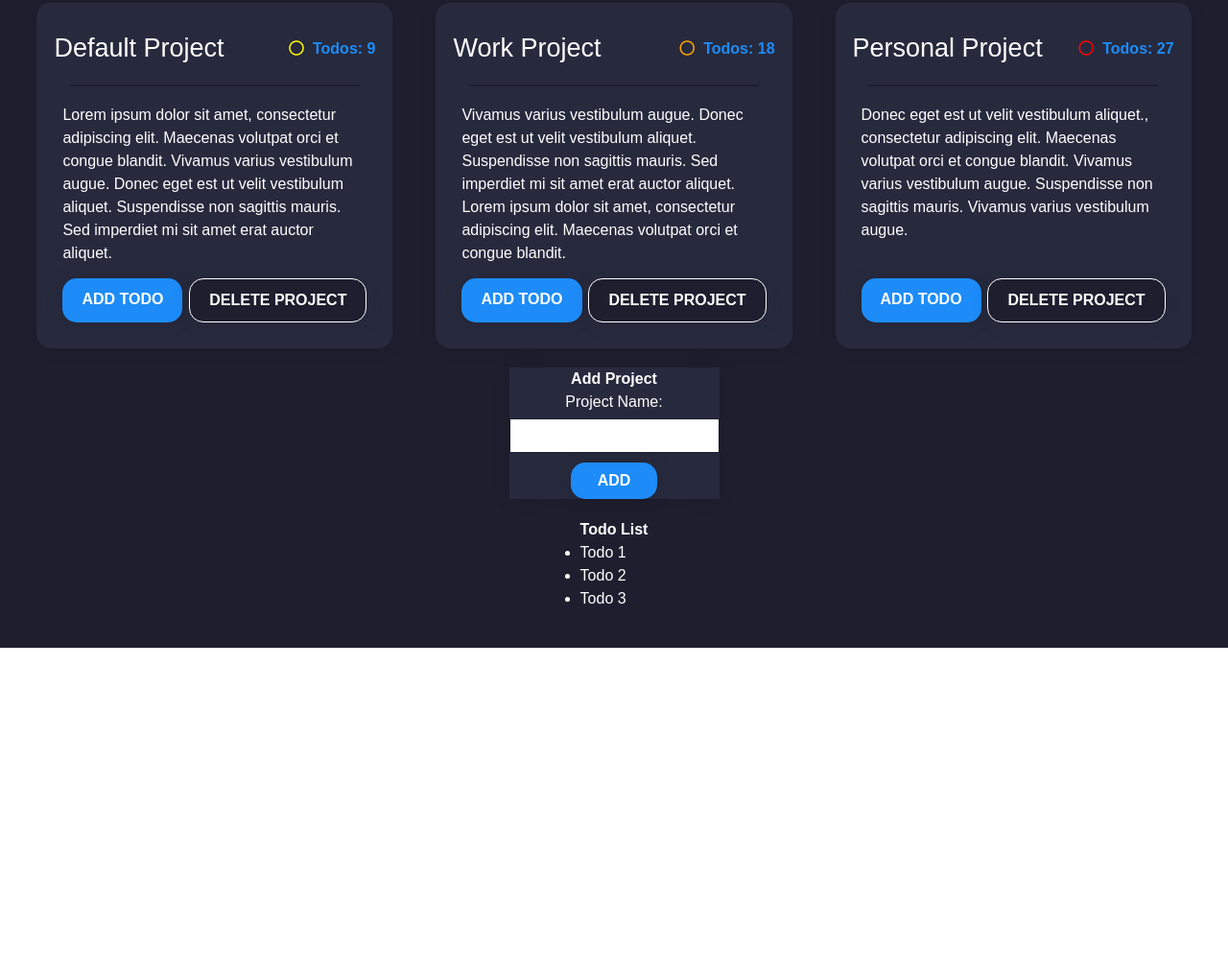
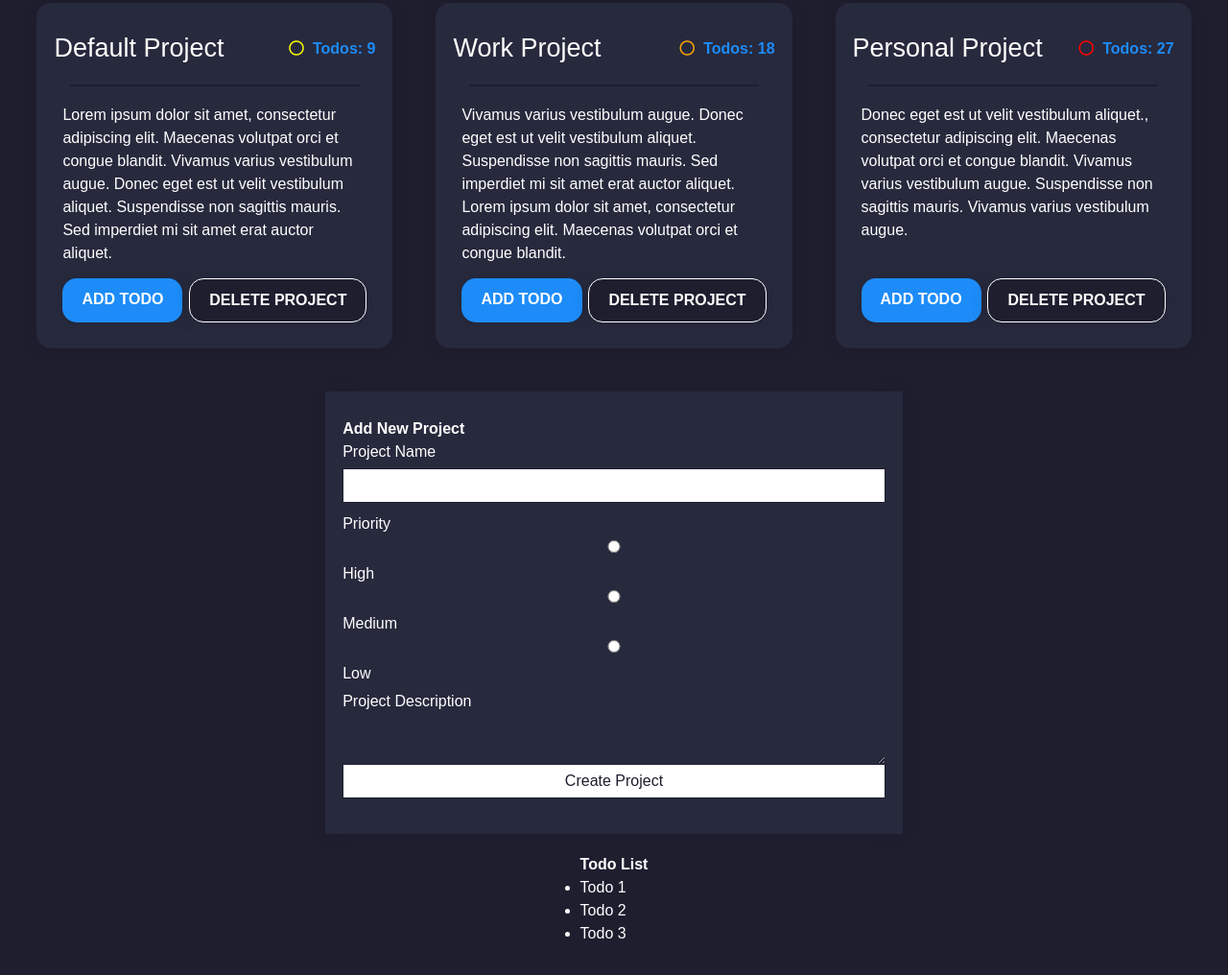
Before and after one commit to ksh009/top-todo-application, a plain HTML site: page index.html in a window 1280 px wide. Shown: the part 612-1628 px from the top of the page at 96% size. Before the commit the page ends 1287 px from the top, so only its background shows below. Drawn offline with Linux system fonts and the light colour scheme.

Commit message:
Initial form styles

```diff
--- a/index.html
+++ b/index.html
@@ -170,12 +170,23 @@
 					</div>
 				</div>
 			</div>
-			<form id="add-project-form">
-				<h2>Add Project</h2>
-				<label for="project-name">Project Name:</label>
-				<input type="text" id="project-name" name="project-name" />
-				<button type="submit">Add</button>
-			</form>
+			<div class="form-container">
+                <form action="project_data.md" method="post">
+                    <h1>Add New Project</h1>
+                    <label for="project_name">Project Name</label>
+                    <input type="text" name="project_name" id="project_name">
+                    <label for="priority">Priority</label>
+                    <input type="radio" name="priority" value="high" id="priority_high">
+                    <label for="priority_high">High</label>
+                    <input type="radio" name="priority" value="medium" id="priority_medium">
+                    <label for="priority_medium">Medium</label>
+                    <input type="radio" name="priority" value="low" id="priority_low">
+                    <label for="priority_low">Low</label>
+                    <label for="project_description">Project Description</label>
+                    <textarea name="project_description" id="project_description"></textarea>
+                    <input type="submit" value="Create Project">
+                  </form>
+            </div>
 			<div class="todo-list">
 				<h2>Todo List</h2>
 				<ul>
--- a/styles.css
+++ b/styles.css
@@ -153,6 +153,11 @@ input:focus {
 	width: 100%;
 	margin-top: 18px;
 }
+
+.main-container .buttons-container button {
+	margin-top: 3px;
+}
+
 .main-container .card {
 	/* border: 1px solid; */
 	/* border-color: var(--border-color-primary); */
@@ -164,36 +169,6 @@ input:focus {
 }
 .main-container .card h3 {
 	margin-top: 0;
-}
-.main-container form {
-	display: flex;
-	flex-direction: column;
-	align-items: center;
-	margin-top: 20px;
-	box-shadow: var(--box-shadow-col-alt);
-	background: var(--component-color);
-	color: var(--text-color);
-}
-.main-container form label {
-	margin-bottom: 5px;
-}
-/* form input[type='text'] {
-	padding: 5px;
-	margin-bottom: 10px;
-	border: 1px solid;
-    border-color: var(--text-color);
-} */
-/* form button[type='submit'] {
-	padding: 5px 10px;
-	background-color: #4caf50;
-	color: white;
-	border: none;
-	border-radius: 5px;
-	cursor: pointer;
-} */
-.main-container .todo-list {
-	margin-top: 20px;
-	color: var(--text-color);
 }
 
 .filter-menu {
@@ -352,19 +327,56 @@ input:focus {
 	margin-right: 10px;
 } */
 
+/* Add Project modal form */
+.main-container .form-container {
+	margin-top: 45px;
+	width: 100%;
+	display: flex;
+	flex-direction: row;
+	justify-content: center;
+	align-items: center;
+}
+
+.main-container .form-container form {
+	display: flex;
+	flex-direction: column;
+	width: 50%;
+	box-shadow: var(--box-shadow-col-alt);
+	background: var(--component-color);
+	color: var(--text-color);
+	padding: 27px 18px;
+}
+.main-container form label {
+	margin-bottom: 5px;
+}
+
+.main-container .todo-list {
+	margin-top: 20px;
+	color: var(--text-color);
+}
+
 /* Animations */
 @keyframes wobble {
 	0% {
 		transform: scale(1);
 	}
-	25% {
-		transform: scale(1.025, 0.975);
+	15% {
+		transform: scale(1.015, 0.985);
 	}
-	50% {
-		transform: scale(0.975, 1.025);
+	30% {
+		transform: scale(0.985, 1.015);
+	}
+	45% {
+		transform: scale(1.005, 0.995);
+	}
+	60% {
+		transform: scale(0.995, 1.005);
 	}
 	75% {
-		transform: scale(1.015, 0.985);
+		transform: scale(1.0025, 0.9975);
+	}
+	90% {
+		transform: scale(0.9975, 1.0025);
 	}
 	100% {
 		transform: scale(1);
```
Also changed, not shown: project_data.md (added).
